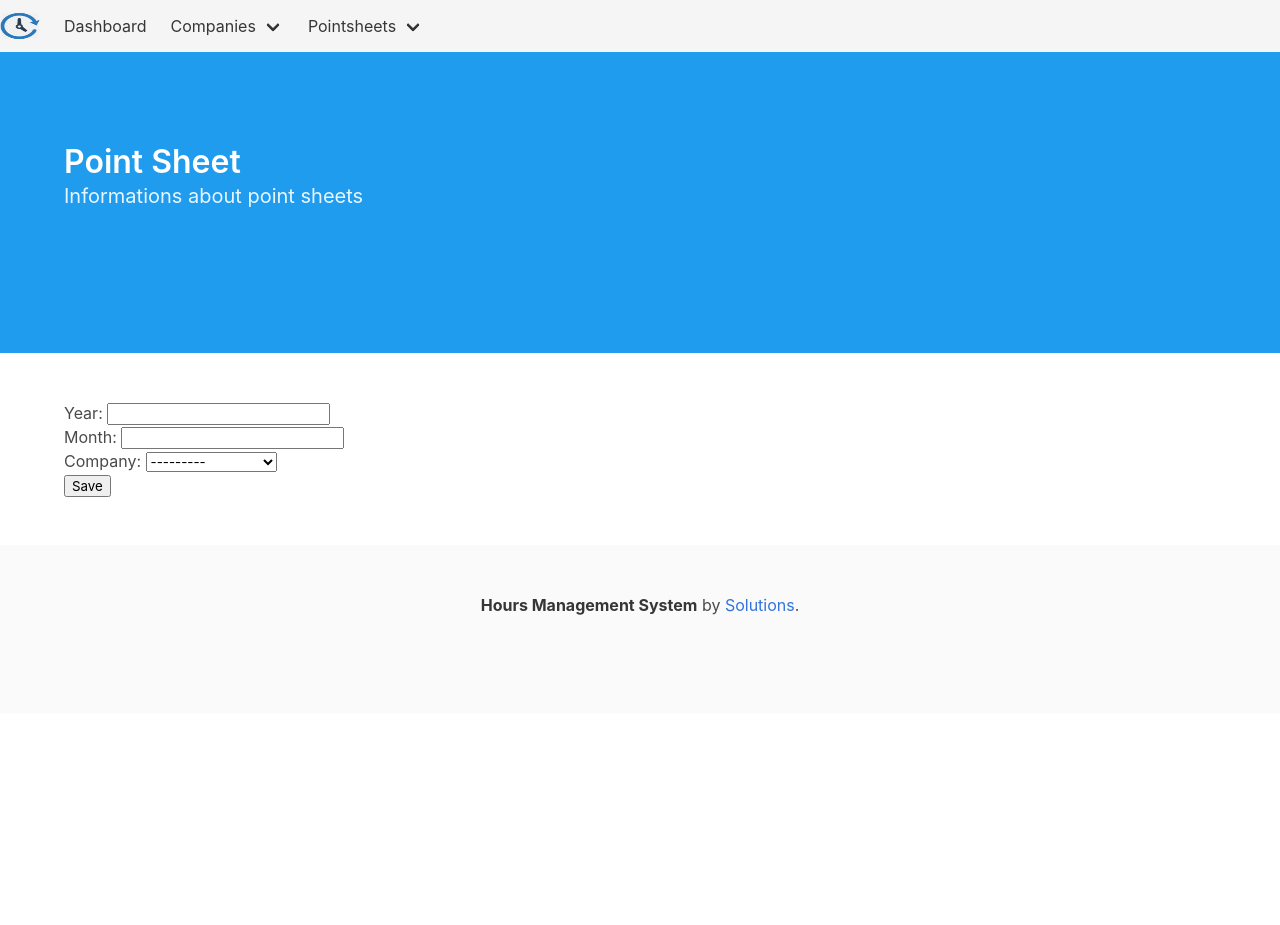
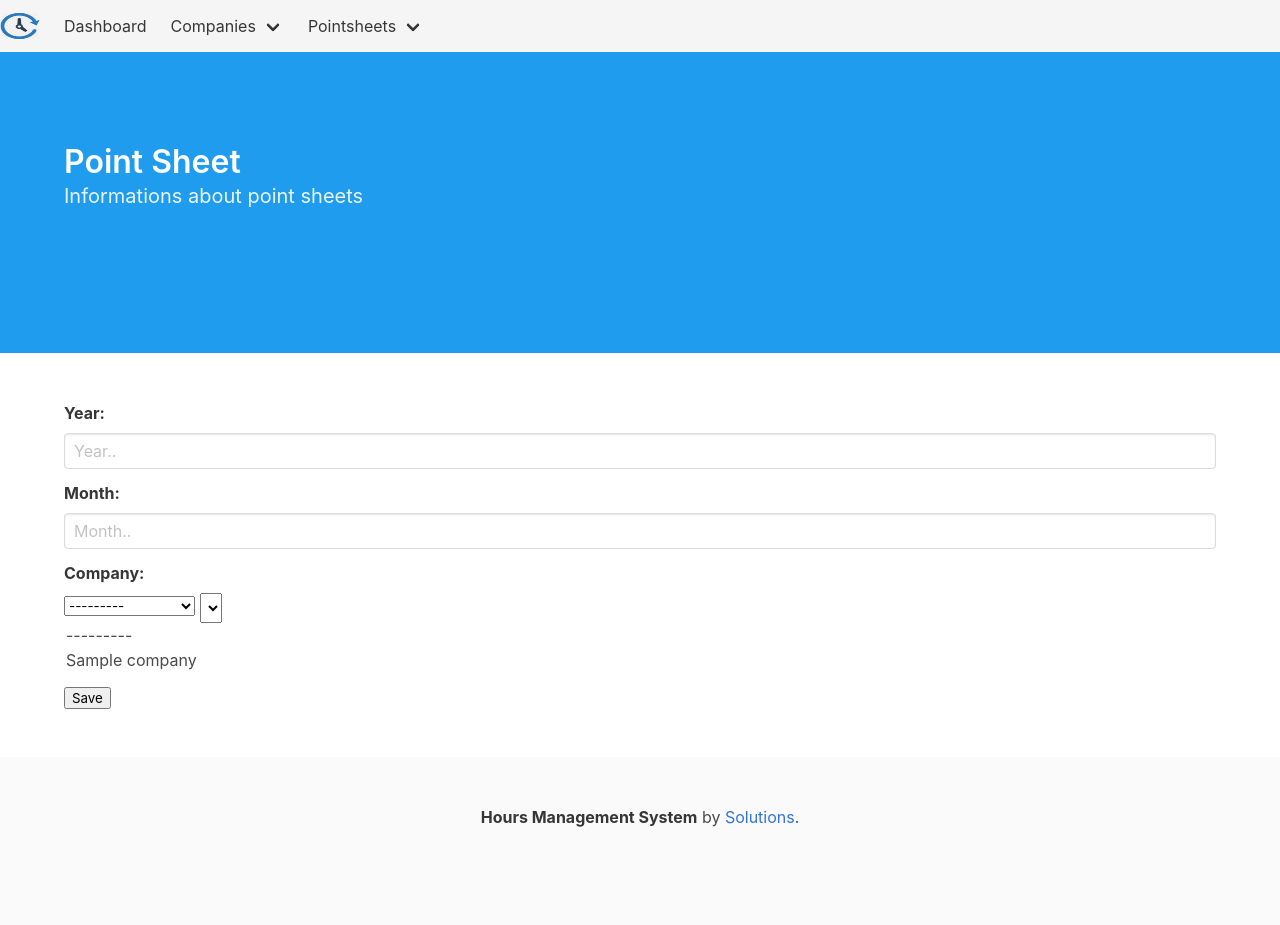
Before and after one commit to fbrump/houres-manager-system, a Django app: page /pointsheets/create/ in a window 1280 px wide. Before the commit the page ends 615 px from the top, so only its background shows below. Run offline with Django 3.2, Linux system fonts and the light colour scheme; tables that the repository leaves empty hold one stand-in row (values such as "Sample post"); lists and menus that the app fills with data are empty.

Commit message:
Fixed layout of create html

```diff
--- a/hoursManagementSystem/pointsheets/templates/pointsheets/create.html
+++ b/hoursManagementSystem/pointsheets/templates/pointsheets/create.html
@@ -18,7 +18,31 @@
     <div class="container">
 		<form method="post">
 			{% csrf_token %}
-		    {{ form.as_p }}
+		    {{ form.non_field_errors }}
+			<div class="field">
+			    {{ form.year.errors }}
+			    <label for="{{ form.year.id_for_label }}" class="label">Year:</label>
+			    <dev class="control">
+			    	<input type="number" name="{{ form.year.id_for_label }}" id="{{ form.year.id_for_label }}" value="" placeholder="Year.." class="input" required>
+		    	</dev>
+			</div>
+			<div class="field">
+			    {{ form.month.errors }}
+			    <label for="{{ form.month.id_for_label }}" class="label">Month:</label>
+			    <dev class="control">
+			    	<input type="number" name="{{ form.month.id_for_label }}" id="{{ form.month.id_for_label }}" value="" placeholder="Month.." class="input" required>
+				</dev>
+			</div>
+			<div class="field">
+			    {{ form.company.errors }}
+			    <label for="{{ form.company.id_for_label }}" class="label">Company:</label>
+			    <dev class="control">
+			    	{{ form.company }}
+			    	<select name="form.company.id_for_label" class="select">
+			    		{{ form.company }}
+			    	</select>
+			    </dev>
+			</div>
 		    <input type="submit" value="Save">
 		</form>
 	</div>
```
